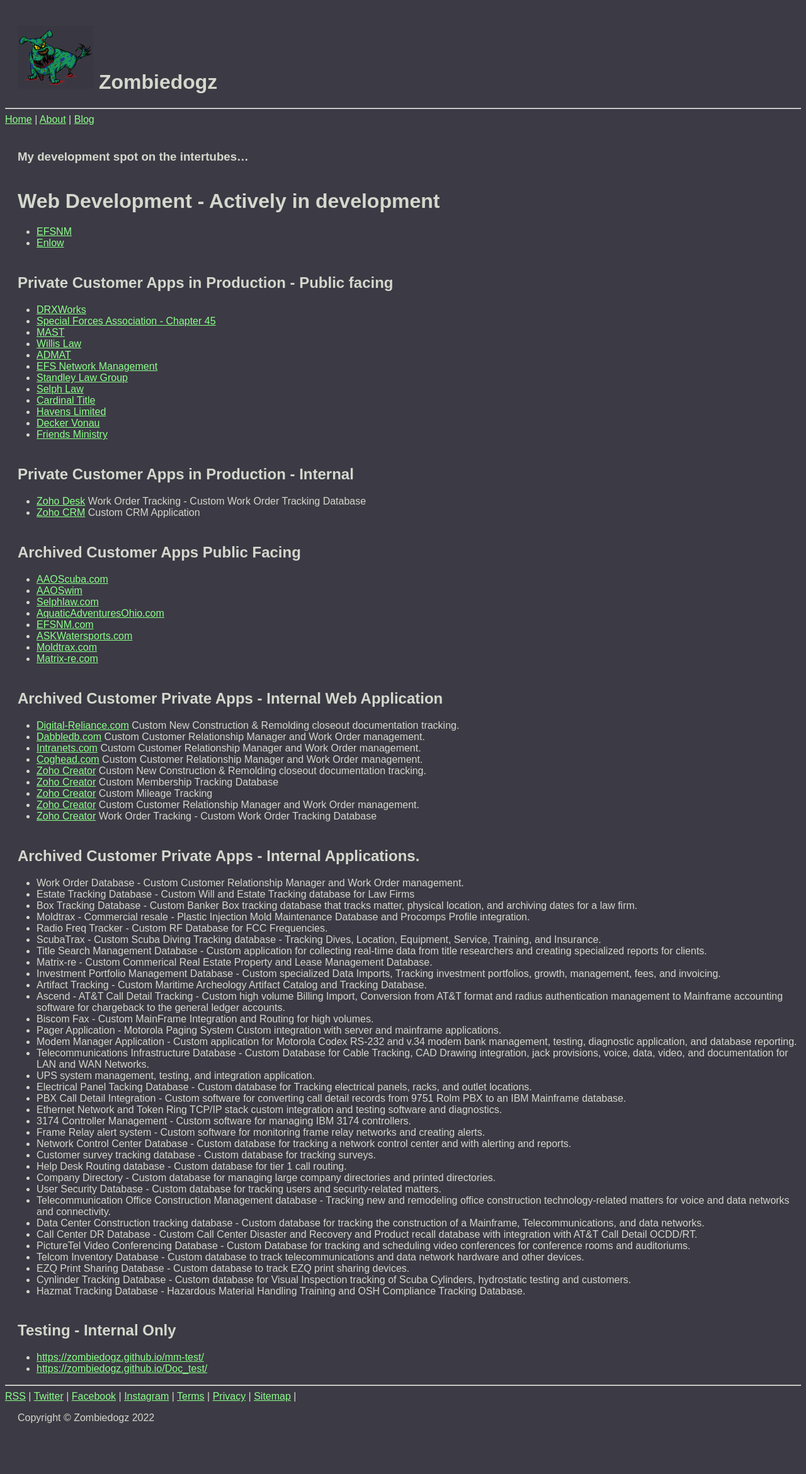
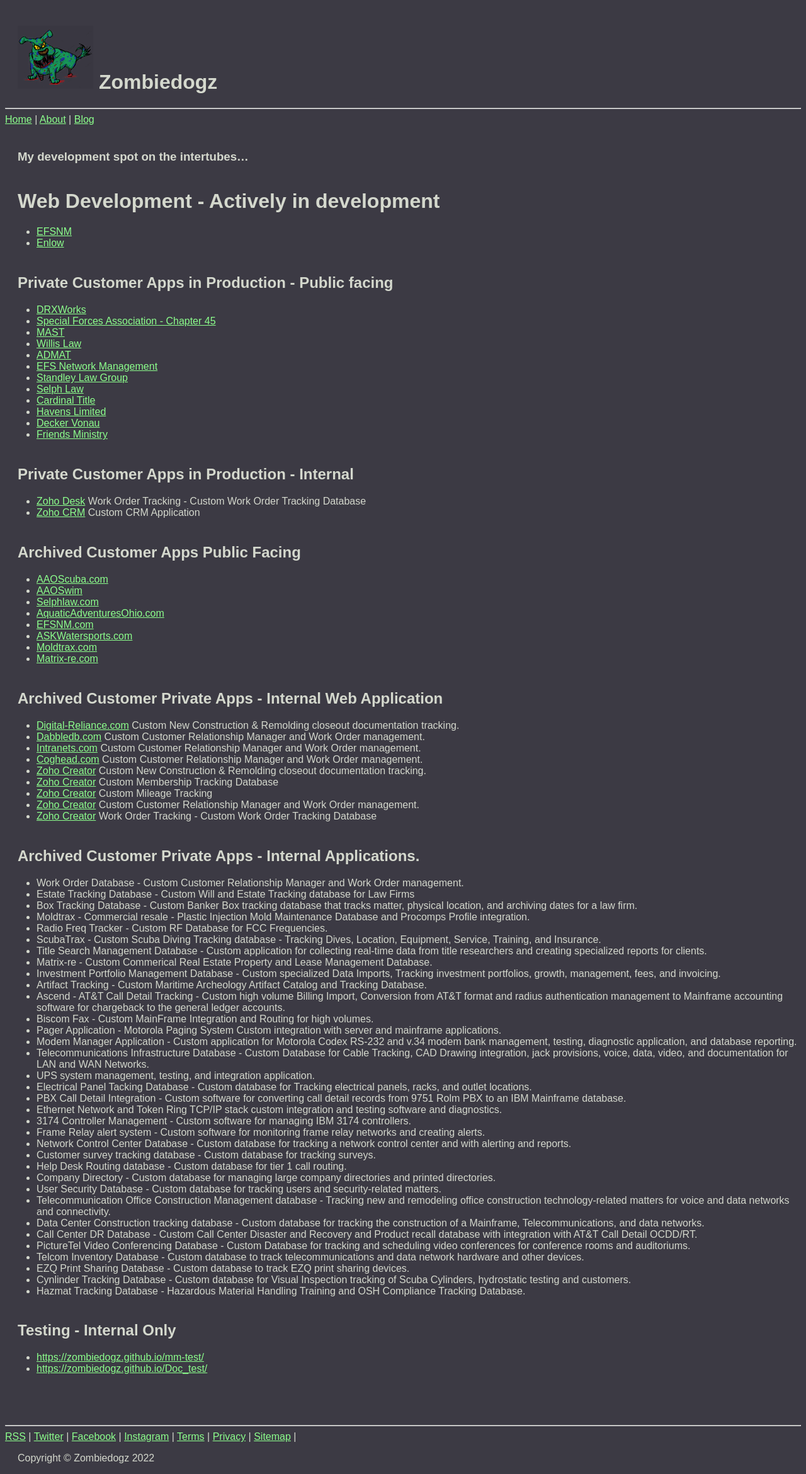
Before and after one commit to zombiedogz/zombiedogz.github.io, a Jekyll site: the page built from index.md, in a window 1280 px wide. Shown: the whole page at 63% size. Built offline with Jekyll 4.4.1, drawn with Linux system fonts in a browser that asks for light colours; before the commit the page ends 2276 px from its top, so only the background shows below that.

Commit message:
added spacer

```diff
--- a/_layouts/z_default.html
+++ b/_layouts/z_default.html
@@ -20,6 +20,10 @@
 
   {{ content }}
 
+  <div class="spacer">
+    <p> </p>
+  </div>
+
 {% include z_footer.html %}
 
 </body>
--- a/assets/css/z_styles.scss
+++ b/assets/css/z_styles.scss
@@ -22,7 +22,7 @@
 }
 
 a:visited {
-  color: rgb(233, 134, 134);
+  color: rgb(224, 114, 114);
 }
 
 a:hover {
@@ -37,3 +37,7 @@
 ul {
   padding-left: 50px;
 }
+
+.spacer {
+  padding: 20px;
+}
```
